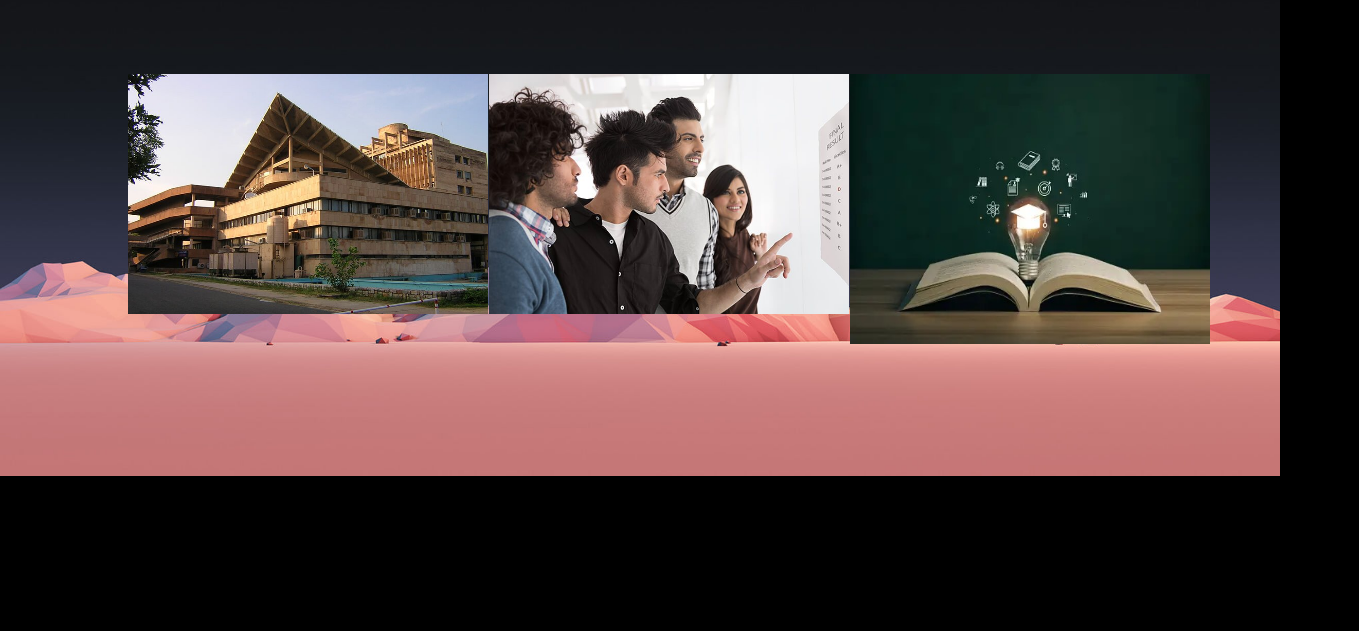
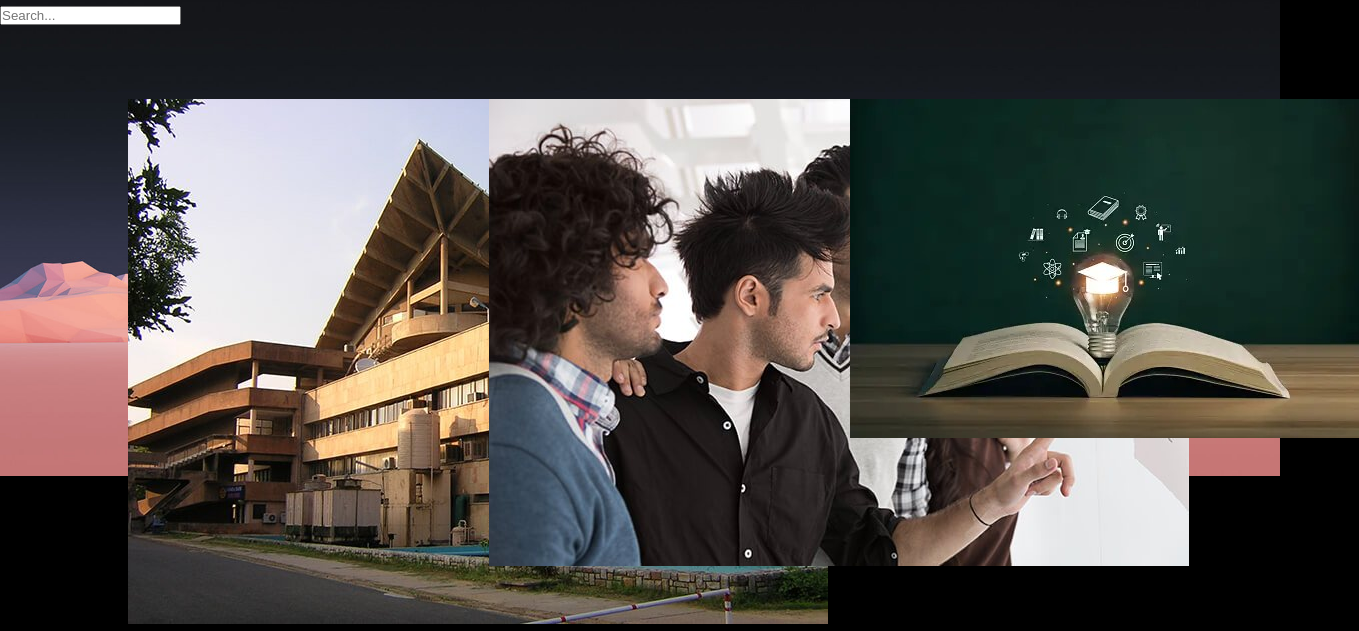
Before and after one commit to AjaySh1/VishwaVidyalay, a plain HTML site: page index.html in a window 1280 px wide. Shown: the part 244-875 px from the top of the page, 1359 px wide, since content can reach past the window. Before the commit the page ends 800 px from the top, so only its background shows below. Drawn offline with Linux system fonts and the light colour scheme.

Commit message:
Update index.html

```diff
--- a/index.html
+++ b/index.html
@@ -3,7 +3,7 @@
 <head>
     <meta charset="UTF-8" />
     <meta name="viewport" content="width=device-width, initial-scale=1.0" />
-    <title>VishwaVidyalaya</title>
+    <title>Portfolio</title>
     <link rel="preconnect" href="https://fonts.googleapis.com" />
     <link rel="preconnect" href="https://fonts.gstatic.com" crossorigin />
     <link
@@ -20,29 +20,34 @@
           <div class="right">
             <ul type="none">
               <li ><a href="index.html">Home </a></li>
-              <li><a href="all_iit_page.html">IIT</a></li>
+              <li><a href="iit/all_iit_page.html">IIT</a></li>
               <li><a href="all_nits_page.html" class="nt">NIT </a></li>
               <li><a href="all_iiit_page.html">IIIT</a></li>
               <li><a href="About_us.html">About Us</a></li>
+              <li><a href="sign.html">Sign In</a></li> <!-- Added Sign In link -->
             </ul>
           </div>
         </nav>
 
       </header>
+
       <div class="quote"><span class="s">"</span>LEARNING NEVER EXHAUSTS THE MIND<span class="s">"</span></div>
       <div class="author">~Leonardo da Vinci</div>
+      <div class="search-container">
+        <input type="text" class="search-bar" placeholder="Search...">
+    </div>
 
       <div class="trd">
 
         <div class="img">
-           <img src="colleges-showcase.jpg" width="360" height="240" >
+           <img src="colleges-showcase.jpg" >
            <div class="overlay">
             <div class="content1"> College </div>
            </div>
 
         </div>
         <div class="img">
-          <img src="cutoff-showcase.jpg" width="360" height="240">
+          <img src="cutoff-showcase.jpg" >
           <div class="overlay">
              <div class="content2"> CutOff </div>
           </div>
@@ -50,7 +55,7 @@
         </div>
 
         <div class="img">
-          <img src="ed.jpg" width="360" height="270">
+          <img src="ed.jpg" >
           <div class="overlay">
             <div class="content3"> Education </div>
           </div>
```
